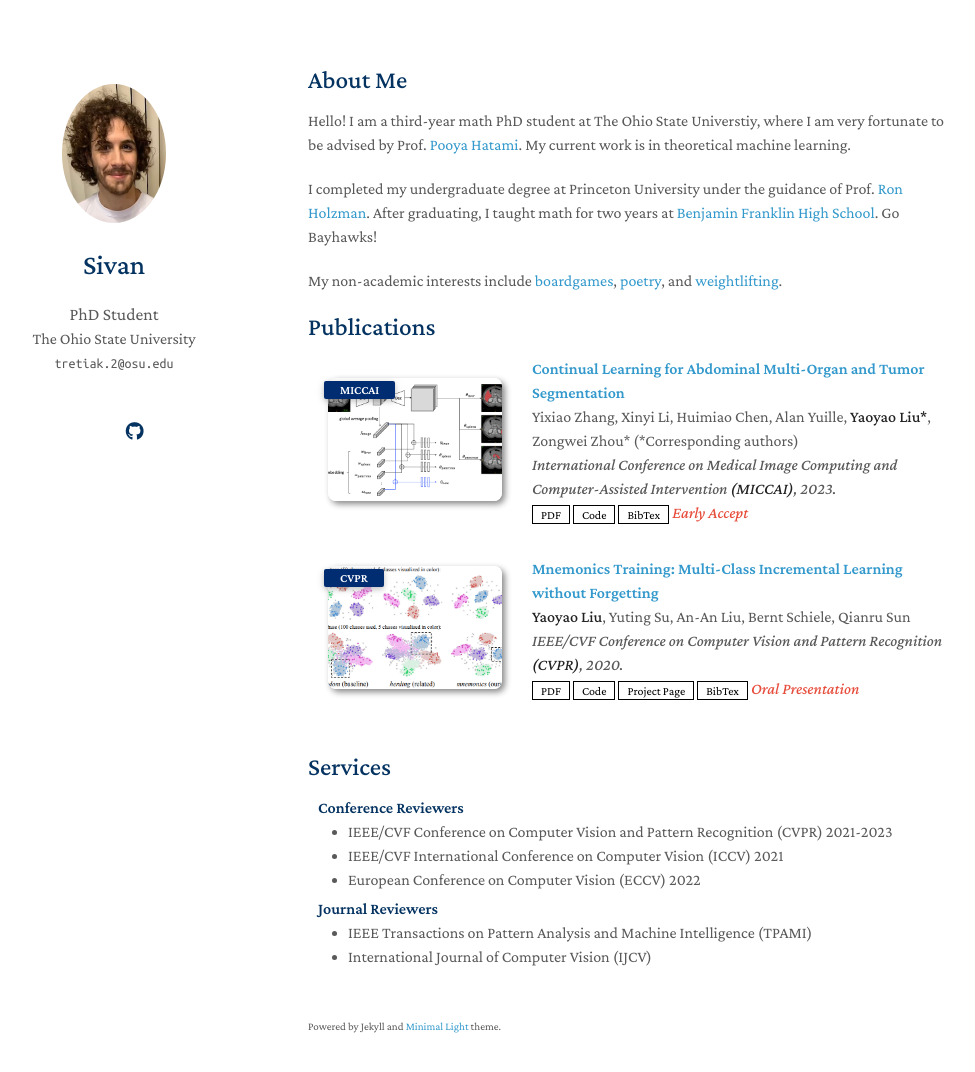
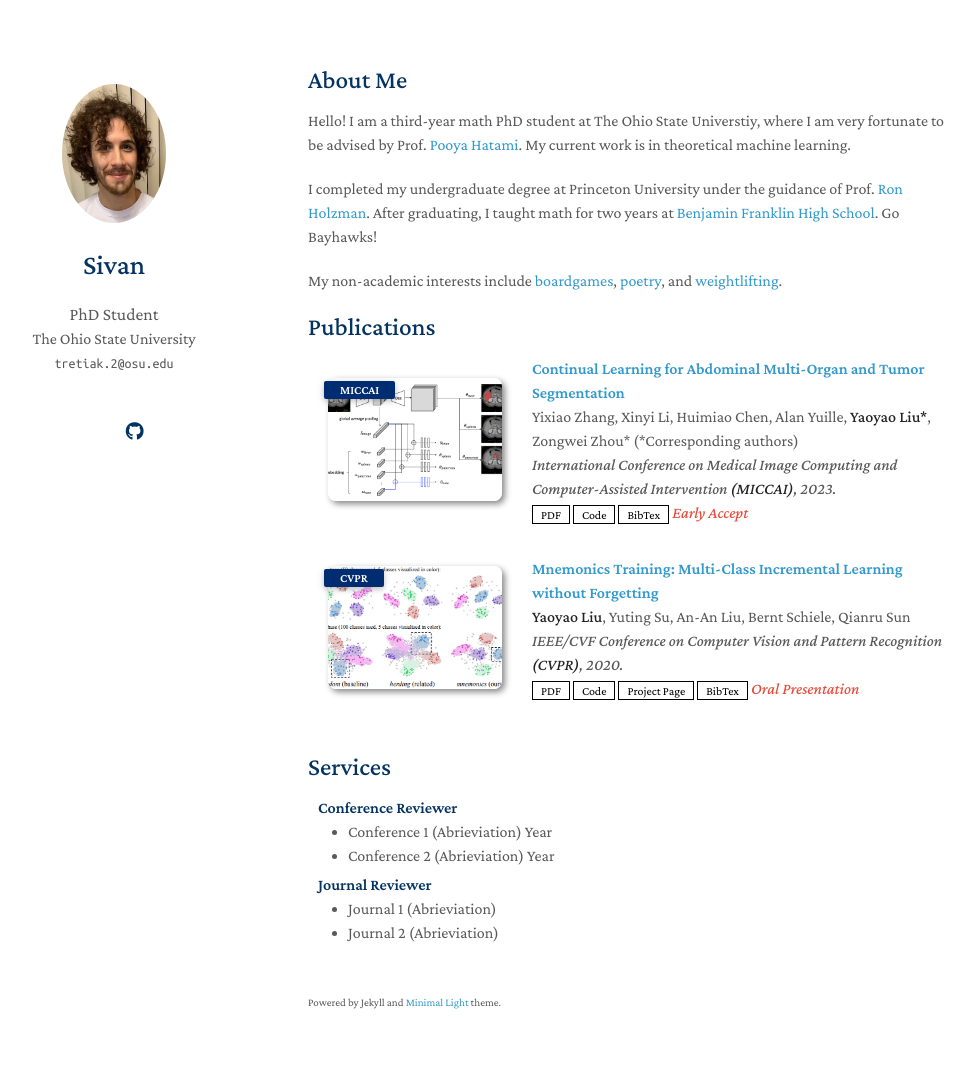
Before and after one commit to sivantretiak/sivantretiak.github.io, a Jekyll site: the page built from index.md, in a window 1280 px wide and 1107 px high. Shown: the top 1072 px of the window, without its empty margins (162-1137 px from the left). Built offline with Jekyll 4.4.1, drawn with Linux system fonts in a browser that asks for light colours; a style sheet for code colours, icons or effects is not loaded; our own code applies the rules of GitHub Pages for plain Markdown files.

Commit message:
Update services.md

```diff
--- a/_includes/services.md
+++ b/_includes/services.md
@@ -1,16 +1,15 @@
 ## Services
 
-<h4 style="margin:0 10px 0;">Conference Reviewers</h4>
+<h4 style="margin:0 10px 0;">Conference Reviewer</h4>
 
 <ul style="margin:0 0 5px;">
-  <li><a href="http://cvpr2023.thecvf.com/"><autocolor>IEEE/CVF Conference on Computer Vision and Pattern Recognition (CVPR) 2021-2023</autocolor></a></li>
-  <li><a href="http://iccv2021.thecvf.com/"><autocolor>IEEE/CVF International Conference on Computer Vision (ICCV) 2021</autocolor></a></li>
-  <li><a href="https://eccv2022.ecva.net/"><autocolor>European Conference on Computer Vision (ECCV) 2022</autocolor></a></li>
+  <li><a href="link"><autocolor>Conference 1 (Abrieviation) Year</autocolor></a></li>
+  <li><a href="link"><autocolor>Conference 2 (Abrieviation) Year</autocolor></a></li>
 </ul>
 
-<h4 style="margin:0 10px 0;">Journal Reviewers</h4>
+<h4 style="margin:0 10px 0;">Journal Reviewer</h4>
 
 <ul style="margin:0 0 20px;">
-  <li><a href="https://www.computer.org/csdl/journal/tp"><autocolor>IEEE Transactions on Pattern Analysis and Machine Intelligence (TPAMI)</autocolor></a></li>
-  <li><a href="https://www.springer.com/journal/11263"><autocolor>International Journal of Computer Vision (IJCV)</autocolor></a></li>
+  <li><a href="link"><autocolor>Journal 1 (Abrieviation)</autocolor></a></li>
+  <li><a href="link"><autocolor>Journal 2 (Abrieviation)</autocolor></a></li>
 </ul>
```
